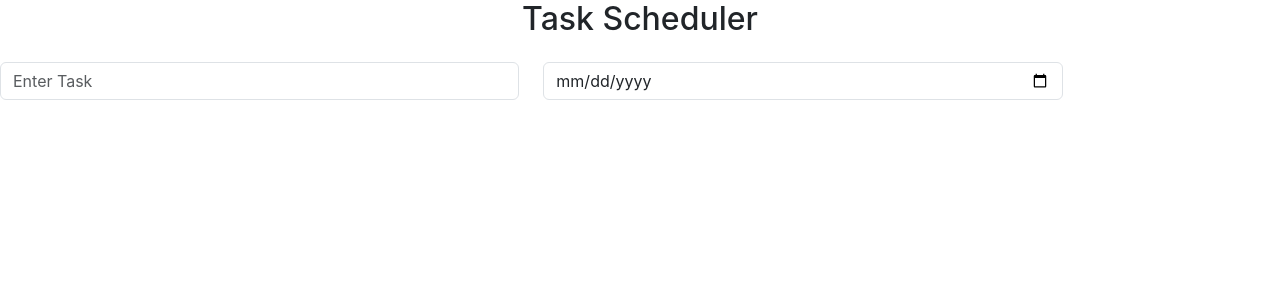
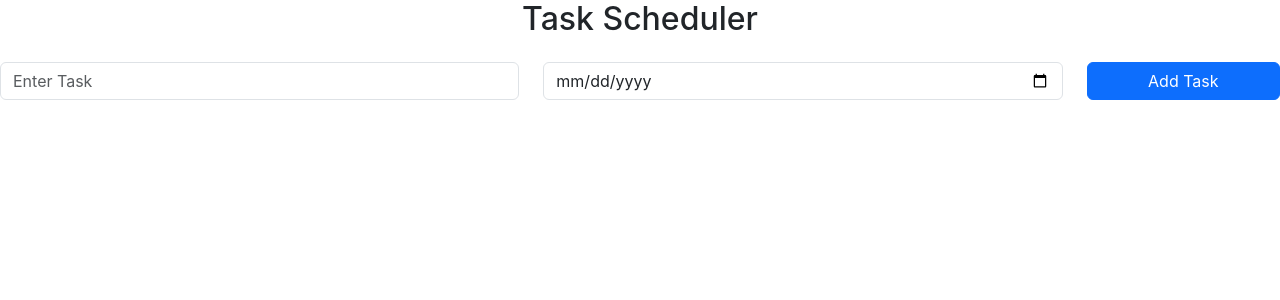
Before and after one commit to harman-bhullar/task-scheduler, a React (Create React App) app: page / in a window 1280 px wide. Shown: the top 300 px of the page. Built offline with nearby package versions, Linux system fonts and the light colour scheme.

Commit message:
Created button to add task

```diff
--- a/src/Task.js
+++ b/src/Task.js
@@ -20,7 +20,11 @@ export default function Task() {
 
                     />
                 </div>
-
+                <div className="col-md-2">
+                    <button className="btn btn-primary w-100" >
+                        Add Task
+                    </button>
+                </div>
             </div>
         </div>
     )
```
